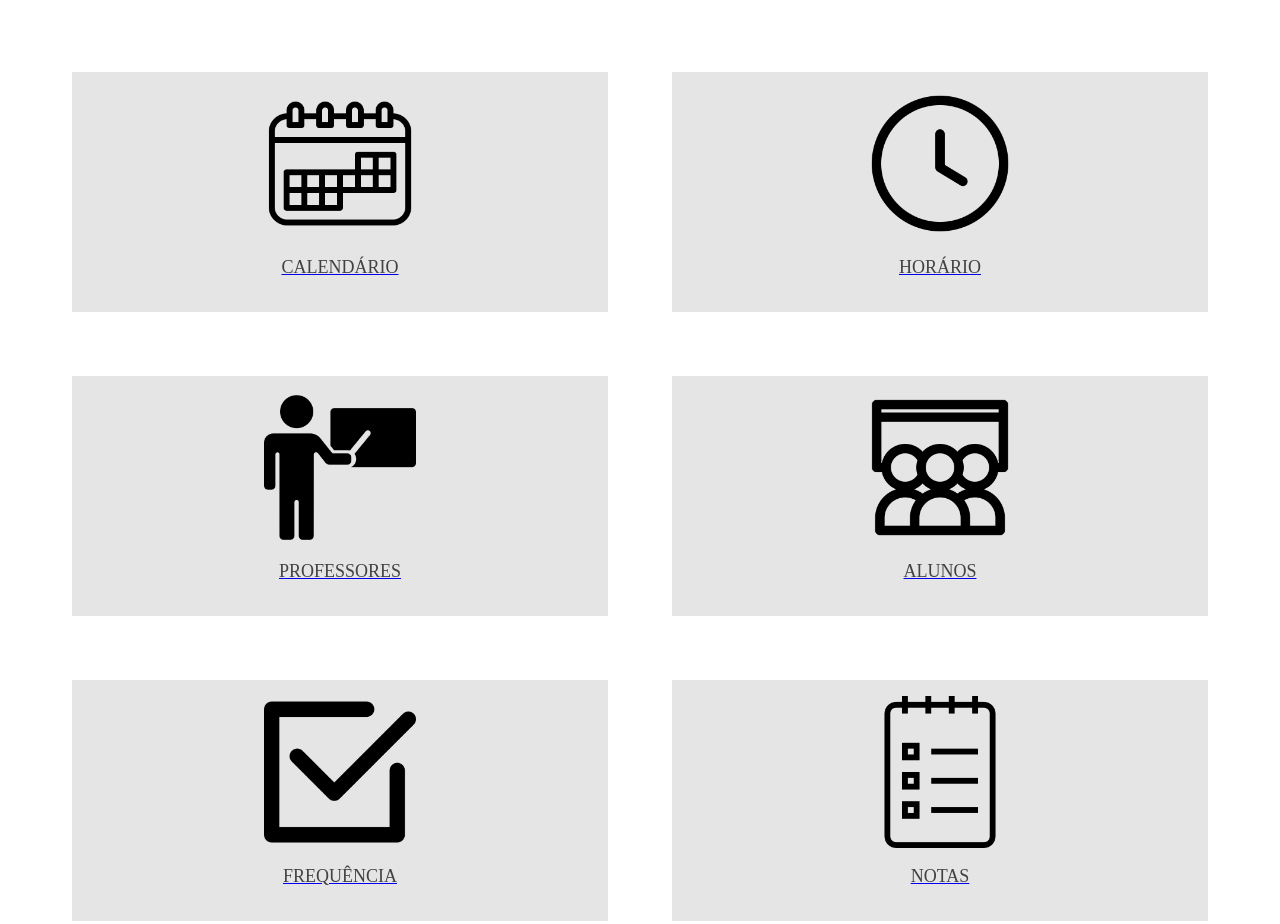
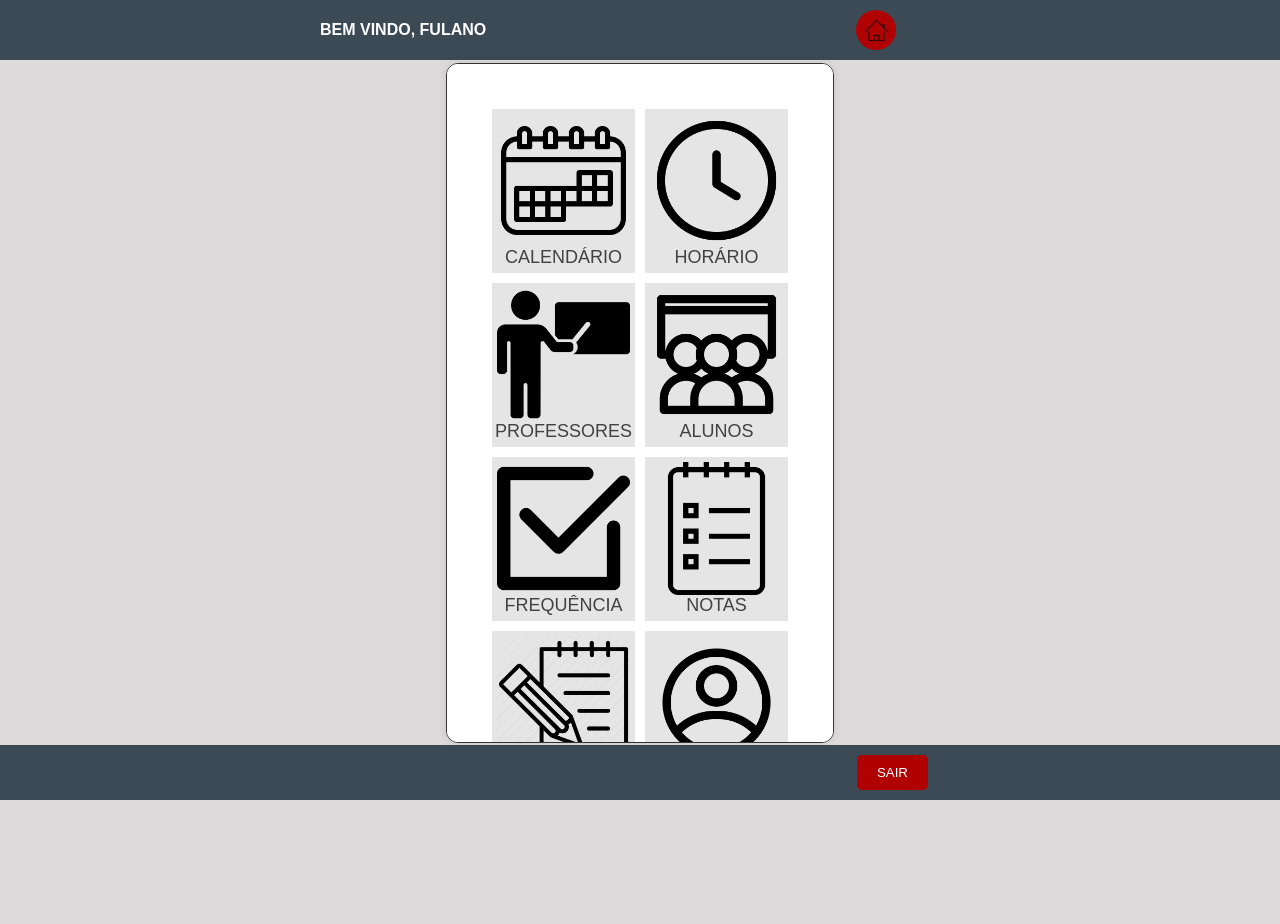
Before and after one commit to MSQT-00/Projeto_LDW_classe, a plain HTML site: page html/menu.html in a window 1280 px wide. Shown: the top 924 px of the page. After the commit the page ends 800 px from the top, so only its background shows below. Drawn offline with Linux system fonts and the light colour scheme.

Commit message:
Padronização do menu

```diff
--- a/html/menu.html
+++ b/html/menu.html
@@ -4,18 +4,19 @@
     <meta charset="UTF-8" />
     <meta name="viewport" content="width=device-width, initial-scale=1.0" />
     <title>Menu de opções</title>
+    <link rel="stylesheet" href="style_model.css">
   </head>
    <style>
         .card {
             display: flex;
             flex-direction: column;
             background-color: rgb(229, 229, 229);
-            padding: 1em;
-            margin: 2em;
+            padding: 5px;
+            margin: 5px;
             align-items: center;
         }
         .card img{
-            max-width: 30%;
+            max-width: 100%;
         }
         .card p{
             color: rgb(66, 66, 66);
@@ -27,8 +28,6 @@
         .container{
             display: grid;
             grid-template-columns:50% 50% ;
-            padding: 2em;
-            max-width: 1200px;
 
         }
         .alinha-fim{
@@ -42,10 +41,22 @@
           display: flex;
           justify-content: center;
         }
+        a{
+          text-decoration: none;
+        }
+        a:hover{
+          text-decoration: underline;
+          color: gray
+        }
 
     </style>
 
   <body>
+     <header>
+      <div class="welcome">BEM VINDO, <strong> FULANO</strong></div>
+      <div class="home-button"><img class="img_icon_home" src="../img/casa-simples-fina.png"/></div>
+  </header>
+
     <main>
       <div class="container">
         <a href="calendario.html">
@@ -102,5 +113,9 @@
         <img src="../img/settings.png">
       </div>
     </main>
+
+<footer>
+      <button class="exit-button">SAIR</button>
+</footer>
   </body>
 </html>
--- a/html/style_model.css
+++ b/html/style_model.css
@@ -78,7 +78,10 @@ footer .exit-button {
   border-radius: 5px;
   cursor: pointer;
 }
+footer .exit-button:hover {
+  background-color: #700101 ;
 
+}
 
 
 /* MODELO DE RODAPÉ PARA FUNCIONALIDADES FIXAS DA TELA (BOTÕES E ETC) */
```
Also changed, not shown: html/alunos.html (+1 -1 lines), html/screen_model.html (+1 -1 lines).
